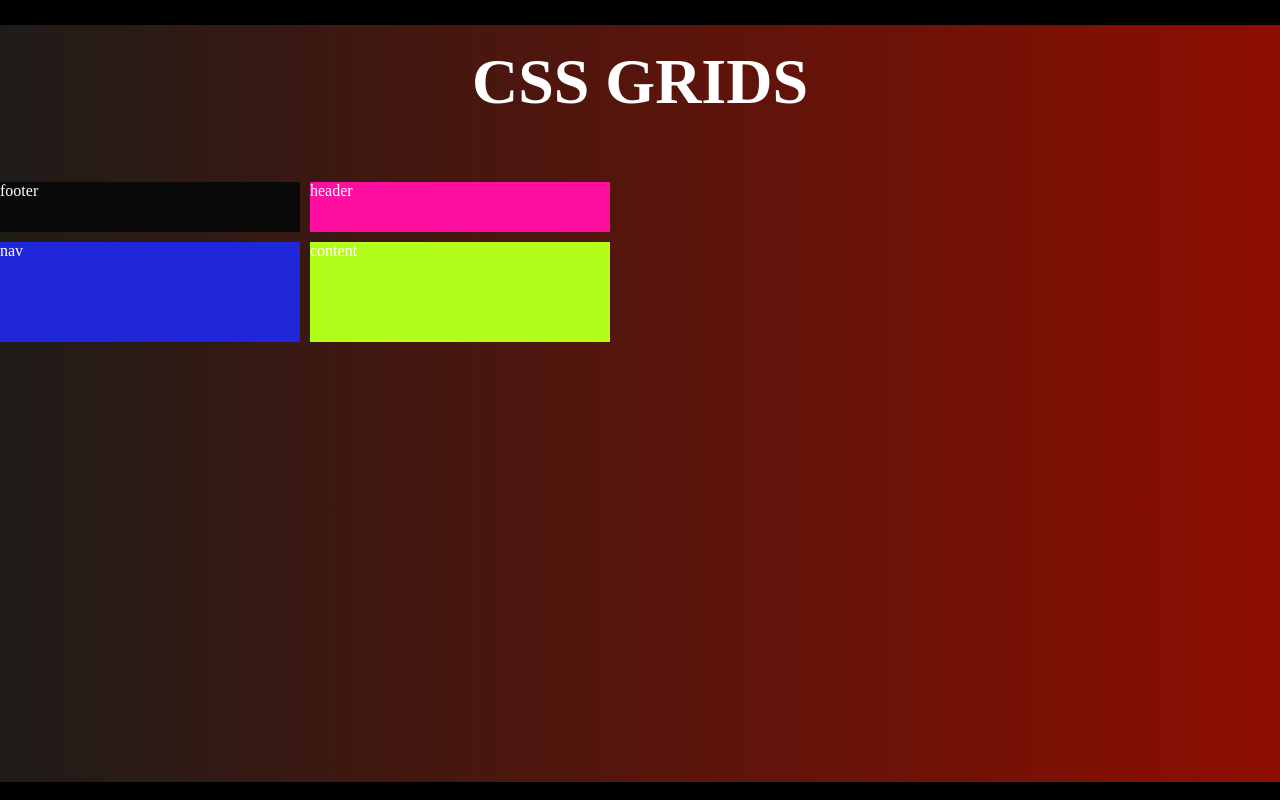
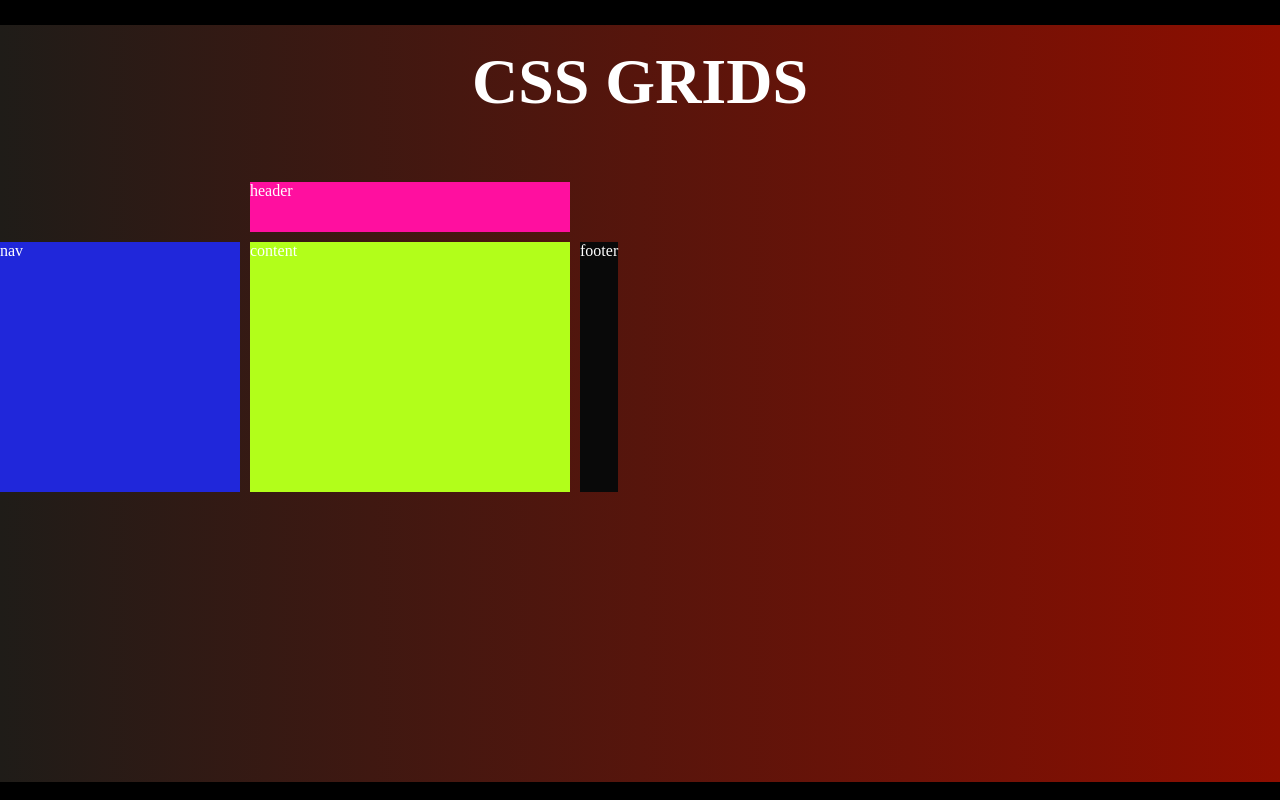
Before and after one commit to heytemisan/gridGarden, a React (Create React App) app: page / in a window 1280 px wide. Built offline with nearby package versions, Linux system fonts and the light colour scheme; a web font is replaced by a local one.

Commit message:
updated App.css

```diff
--- a/src/App.css
+++ b/src/App.css
@@ -20,8 +20,8 @@ h1 {
   display: grid;
   color:white;
   /* grid-auto-rows: 90px; */
-  grid-template-rows: 50px 100px;
-  grid-template-columns: 300px 300px;
+  grid-template-rows: 50px 250px;
+  grid-template-columns: 15rem 20rem;
   gap: 10px;
 }
 
@@ -51,6 +51,6 @@ h1 {
 
 .footer {
   background-color: rgb(9, 9, 9);
-  grid-row: 1/2;
-  grid-column: 1/2;
+  grid-row: 2;
+  grid-column: 3;
 }
```
